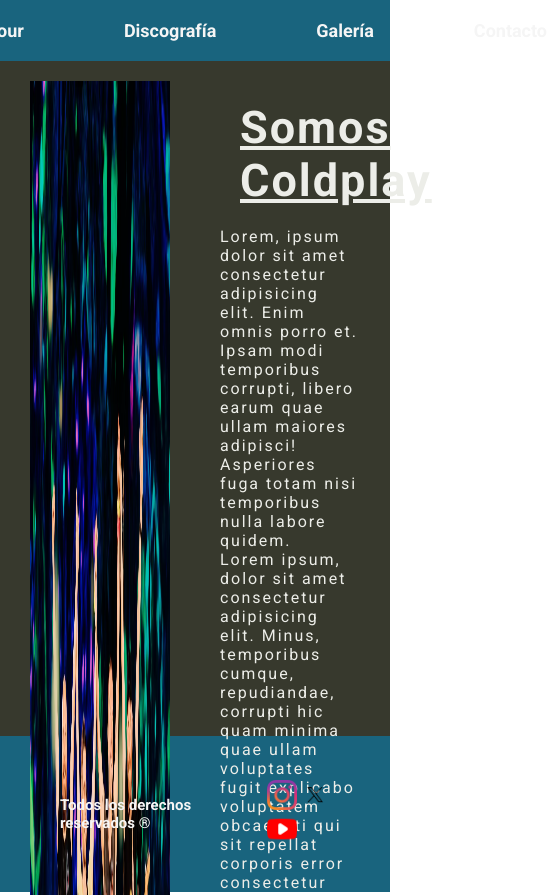
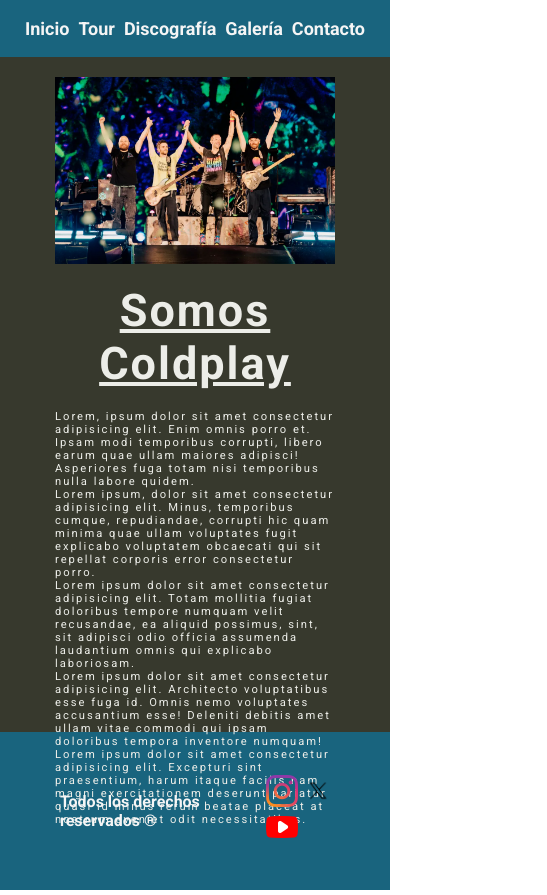
Before and after one commit to nahueldesoza/proyecto-coldplay, a plain HTML site: page index.html in a window 390 px wide. Shown: the top 895 px of the page, 547 px wide, since content can reach past the window. Drawn offline with Linux system fonts and the light colour scheme.

Commit message:
elaboración de mediaqueries en index

```diff
--- a/css/style.css
+++ b/css/style.css
@@ -6,7 +6,6 @@
 }
 header nav ul{
     list-style: none;
-    text-align: center;
 }
 header nav ul li a{
     text-decoration: none;
@@ -19,12 +18,11 @@
     font-weight: bolder;
     font-size: 18px;
     padding: 20px;
-    display: flex;
-    justify-content: center;
 }
 .encabezado nav ul {
     display: flex;
-    gap: 100px;
+    justify-content: center;
+    gap: 5rem;
 }
 .encabezado li{
     display: inline-block;
@@ -43,6 +41,7 @@
     column-gap: 30px;
     justify-content: space-around;
 }
+
 .falso-body main .presentacion{
     display: flex;
     flex-direction: column;
@@ -50,9 +49,13 @@
 }
 .imagen-principal{
     display: flex;
+    flex-direction: column;
+    align-self: center;
 }
 .imagen-principal img{
     max-width: 100%;
+    max-height: 50vh;
+    object-fit: cover;
 }
 .imagen-banda{
     display: flex;
@@ -68,7 +71,7 @@
     background-color: #19647E;
     font-weight: bolder;
     color: whitesmoke;
-    font-size: 15px;
+    font-size: 1rem;
     padding: 40px;
     display: flex;
     justify-content: space-around;
@@ -78,8 +81,7 @@
     padding: 20px;
 }
 .pie img{
-    width: 30px;
-    height: 30px;
+    width: 2rem;
 }
 .tour table td{
     padding: 20px;
@@ -115,8 +117,16 @@
 }
 #galeria{
     display: grid;
+    grid-template-areas:
+    "titulo titulo titulo"
+    "galeria galeria galeria"
+    "galeria galeria galeria";
+}
+#galeria div{
+    grid-area: titulo;
 }
 #galeria article{
+    grid-area: galeria;
     padding: 20px;
 }
 #galeria article img{
@@ -131,3 +141,20 @@
 #contact{
     height: 80vh;
 }
+/* mq mobile*/
+@media screen and (max-width: 600px){
+    .falso-body{
+        height: 100%;
+    }
+    .encabezado{
+        font size: 1em;
+        padding: 1em;
+    }
+    .encabezado nav ul{
+        gap: 0.5em;
+    }
+    .falso-body main{
+        grid-template-columns: 80%;
+        font-size: 0.7em;
+    }
+}
```
Also changed, not shown: index.html (+1 -1 lines), pages/galeria.html (+4 -2 lines).
